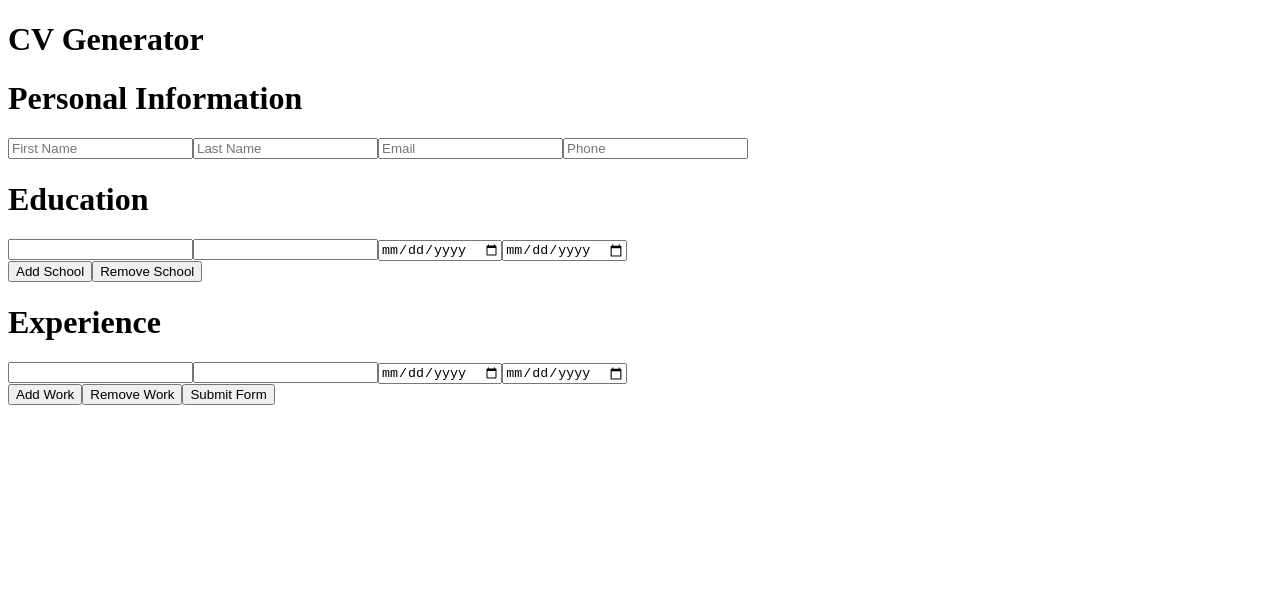
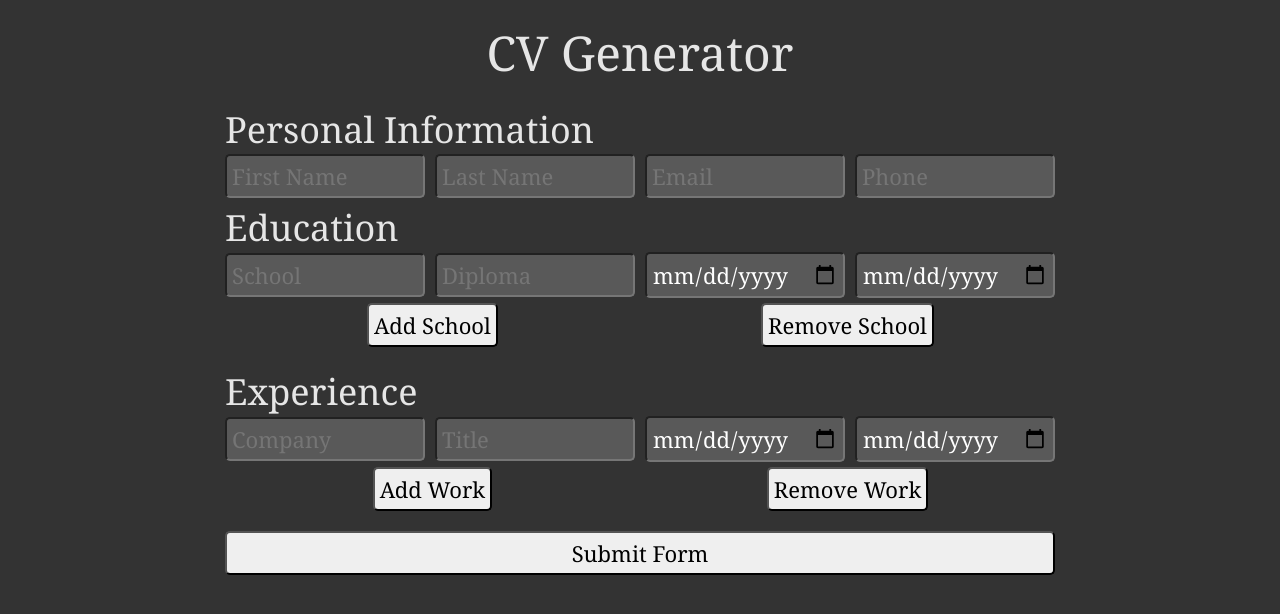
Before and after one commit to skaisanlahti/cv-generator, a React (Create React App) app: page / in a window 1280 px wide. Shown: the top 614 px of the page. Built offline with nearby package versions, Linux system fonts and the light colour scheme.

Commit message:
Implement basic styles.

```diff
--- a/src/App.js
+++ b/src/App.js
@@ -69,9 +69,11 @@ class App extends Component {
     return (
       <div className="App">
         <h1>CV Generator</h1>
+        <h2>Personal Information</h2>
         <Information isSubmitted={this.state.isSubmitted} />
-        <h1>Education</h1>
+        <h2>Education</h2>
         {schools}
+        <div className="button-container">
           <FunctionButton
             text="Add School"
             handleClick={this.addEducationField}
@@ -82,8 +84,10 @@ class App extends Component {
             handleClick={this.removeEducationField}
             isSubmitted={this.state.isSubmitted}
           />
-        <h1>Experience</h1>
+        </div>
+        <h2>Experience</h2>
         {work}
+        <div className="button-container">
           <FunctionButton
             text="Add Work"
             handleClick={this.addExperienceField}
@@ -94,6 +98,7 @@ class App extends Component {
             handleClick={this.removeExperienceField}
             isSubmitted={this.state.isSubmitted}
           />
+        </div>
         <SubmitButton
           isSubmitted={this.state.isSubmitted}
           handleSubmit={this.handleSubmit}
--- a/src/components/Education.js
+++ b/src/components/Education.js
@@ -4,8 +4,16 @@ import FormField from "./FormField";
 const Education = (props) => {
   return (
     <div>
-      <FormField fieldType="text" isSubmitted={props.isSubmitted} />
-      <FormField fieldType="text" isSubmitted={props.isSubmitted} />
+      <FormField
+        placeholder="School"
+        fieldType="text"
+        isSubmitted={props.isSubmitted}
+      />
+      <FormField
+        placeholder="Diploma"
+        fieldType="text"
+        isSubmitted={props.isSubmitted}
+      />
       <FormField fieldType="date" isSubmitted={props.isSubmitted} />
       <FormField fieldType="date" isSubmitted={props.isSubmitted} />
     </div>
--- a/src/components/Experience.js
+++ b/src/components/Experience.js
@@ -4,8 +4,16 @@ import FormField from "./FormField";
 const Experience = (props) => {
   return (
     <div>
-      <FormField fieldType="text" isSubmitted={props.isSubmitted} />
-      <FormField fieldType="text" isSubmitted={props.isSubmitted} />
+      <FormField
+        placeholder="Company"
+        fieldType="text"
+        isSubmitted={props.isSubmitted}
+      />
+      <FormField
+        placeholder="Title"
+        fieldType="text"
+        isSubmitted={props.isSubmitted}
+      />
       <FormField fieldType="date" isSubmitted={props.isSubmitted} />
       <FormField fieldType="date" isSubmitted={props.isSubmitted} />
     </div>
--- a/src/components/FormField.js
+++ b/src/components/FormField.js
@@ -20,7 +20,7 @@ class FormField extends Component {
 
   render() {
     if (this.props.isSubmitted) {
-      return <p>Submit status: {this.state.value}</p>;
+      return <p>{this.state.value}</p>;
     } else {
       return (
         <input
--- a/src/components/Information.js
+++ b/src/components/Information.js
@@ -4,7 +4,6 @@ import FormField from "./FormField";
 const Information = (props) => {
   return (
     <div>
-      <h1>Personal Information</h1>
       <FormField
         placeholder="First Name"
         fieldType="text"
--- a/src/components/SubmitButton.js
+++ b/src/components/SubmitButton.js
@@ -2,9 +2,17 @@ import React from "react";
 
 function SubmitButton(props) {
   if (props.isSubmitted) {
-    return <button onClick={props.handleSubmit}>Edit Form</button>;
+    return (
+      <button className="submit-button" onClick={props.handleSubmit}>
+        Edit Form
+      </button>
+    );
   }
-  return <button onClick={props.handleSubmit}>Submit Form</button>;
+  return (
+    <button className="submit-button" onClick={props.handleSubmit}>
+      Submit Form
+    </button>
+  );
 }
 
 export default SubmitButton;
--- /dev/null
+++ b/src/index.css
@@ -0,0 +1,62 @@
+/* === App Styles ===
+============================================================================= */
+html {
+  background-color: hsl(0, 0%, 20%);
+  color: hsl(0, 0%, 90%);
+  font-family: Cambria, Cochin, Georgia, Times, "Times New Roman", serif;
+}
+
+body {
+  display: flex;
+  justify-content: center;
+}
+
+h1 {
+  font-size: 48px;
+  margin: 20px 0;
+  text-align: center;
+}
+
+h2 {
+  font-size: 36px;
+}
+
+p {
+  font-size: 22px;
+  padding: 5px;
+}
+
+input {
+  font-family: Cambria, Cochin, Georgia, Times, "Times New Roman", serif;
+  font-size: 22px;
+  width: 200px;
+  padding: 5px;
+  margin-right: 10px;
+  margin-bottom: 5px;
+  background-color: hsl(0, 0%, 35%);
+  color: hsl(0, 0%, 100%);
+  border-radius: 5px;
+}
+
+input:last-child {
+  margin-right: 0;
+}
+
+button {
+  font-family: Cambria, Cochin, Georgia, Times, "Times New Roman", serif;
+  font-size: 22px;
+  padding: 5px;
+  border-radius: 5px;
+}
+
+.button-container {
+  display: grid;
+  grid-template-columns: 1fr 1fr;
+  justify-items: center;
+  margin-bottom: 20px;
+}
+
+.submit-button {
+  display: block;
+  width: 100%;
+}
--- a/src/index.js
+++ b/src/index.js
@@ -1,6 +1,8 @@
 import React from "react";
 import ReactDOM from "react-dom";
 import App from "./App";
+import "./reset.css";
+import "./index.css";
 
 ReactDOM.render(
   <React.StrictMode>
@@ -8,7 +10,3 @@ ReactDOM.render(
   </React.StrictMode>,
   document.getElementById("root")
 );
-
-// If you want your app to work offline and load faster, you can change
-// unregister() to register() below. Note this comes with some pitfalls.
-// Learn more about service workers: https://bit.ly/CRA-PWA
--- /dev/null
+++ b/src/reset.css
@@ -0,0 +1,312 @@
+/*
+	HTML5 Reset :: style.css
+	----------------------------------------------------------
+	We have learned much from/been inspired by/taken code where offered from:
+
+	Eric Meyer					:: http://meyerweb.com
+	HTML5 Doctor				:: http://html5doctor.com
+	and the HTML5 Boilerplate	:: http://html5boilerplate.com
+
+-------------------------------------------------------------------------------*/
+
+/* Let's default this puppy out
+-------------------------------------------------------------------------------*/
+
+html,
+body,
+body div,
+span,
+object,
+iframe,
+h1,
+h2,
+h3,
+h4,
+h5,
+h6,
+p,
+blockquote,
+pre,
+abbr,
+address,
+cite,
+code,
+del,
+dfn,
+em,
+img,
+ins,
+kbd,
+q,
+samp,
+small,
+strong,
+sub,
+sup,
+var,
+b,
+i,
+dl,
+dt,
+dd,
+ol,
+ul,
+li,
+fieldset,
+form,
+label,
+legend,
+table,
+caption,
+tbody,
+tfoot,
+thead,
+tr,
+th,
+td,
+article,
+aside,
+figure,
+footer,
+header,
+menu,
+nav,
+section,
+time,
+mark,
+audio,
+video,
+details,
+summary {
+  margin: 0;
+  padding: 0;
+  border: 0;
+  font-size: 100%;
+  font-weight: normal;
+  vertical-align: baseline;
+  background: transparent;
+}
+
+main,
+article,
+aside,
+figure,
+footer,
+header,
+nav,
+section,
+details,
+summary {
+  display: block;
+}
+
+/* Handle box-sizing while better addressing child elements:
+   http://css-tricks.com/inheriting-box-sizing-probably-slightly-better-best-practice/ */
+html {
+  box-sizing: border-box;
+}
+
+*,
+*:before,
+*:after {
+  box-sizing: inherit;
+}
+
+/* consider resetting the default cursor: https://gist.github.com/murtaugh/5247154 */
+
+/* Responsive images and other embedded objects */
+/* if you don't have full control over `img` tags (if you have to overcome attributes), consider adding height: auto */
+img,
+object,
+embed {
+  max-width: 100%;
+}
+
+/*
+   Note: keeping IMG here will cause problems if you're using foreground images as sprites.
+	In fact, it *will* cause problems with Google Maps' controls at small size.
+	If this is the case for you, try uncommenting the following:
+
+#map img {
+		max-width: none;
+}
+*/
+
+/* force a vertical scrollbar to prevent a jumpy page */
+html {
+  overflow-y: scroll;
+}
+
+/* we use a lot of ULs that aren't bulleted.
+	you'll have to restore the bullets within content,
+	which is fine because they're probably customized anyway */
+ul {
+  list-style: none;
+}
+
+blockquote,
+q {
+  quotes: none;
+}
+
+blockquote:before,
+blockquote:after,
+q:before,
+q:after {
+  content: "";
+  content: none;
+}
+
+a {
+  margin: 0;
+  padding: 0;
+  font-size: 100%;
+  vertical-align: baseline;
+  background: transparent;
+}
+
+del {
+  text-decoration: line-through;
+}
+
+abbr[title],
+dfn[title] {
+  border-bottom: 1px dotted #000;
+  cursor: help;
+}
+
+/* tables still need cellspacing="0" in the markup */
+table {
+  border-collapse: separate;
+  border-spacing: 0;
+}
+th {
+  font-weight: bold;
+  vertical-align: bottom;
+}
+td {
+  font-weight: normal;
+  vertical-align: top;
+}
+
+hr {
+  display: block;
+  height: 1px;
+  border: 0;
+  border-top: 1px solid #ccc;
+  margin: 1em 0;
+  padding: 0;
+}
+
+input,
+select {
+  vertical-align: middle;
+}
+
+pre {
+  white-space: pre; /* CSS2 */
+  white-space: pre-wrap; /* CSS 2.1 */
+  white-space: pre-line; /* CSS 3 (and 2.1 as well, actually) */
+  word-wrap: break-word; /* IE */
+}
+
+input[type="radio"] {
+  vertical-align: text-bottom;
+}
+input[type="checkbox"] {
+  vertical-align: bottom;
+}
+.ie7 input[type="checkbox"] {
+  vertical-align: baseline;
+}
+.ie6 input {
+  vertical-align: text-bottom;
+}
+
+select,
+input,
+textarea {
+  font: 99% sans-serif;
+}
+
+table {
+  font-size: inherit;
+  font: 100%;
+}
+
+small {
+  font-size: 85%;
+}
+
+strong {
+  font-weight: bold;
+}
+
+td,
+td img {
+  vertical-align: top;
+}
+
+/* Make sure sup and sub don't mess with your line-heights http://gist.github.com/413930 */
+sub,
+sup {
+  font-size: 75%;
+  line-height: 0;
+  position: relative;
+}
+sup {
+  top: -0.5em;
+}
+sub {
+  bottom: -0.25em;
+}
+
+/* standardize any monospaced elements */
+pre,
+code,
+kbd,
+samp {
+  font-family: monospace, sans-serif;
+}
+
+/* hand cursor on clickable elements */
+.clickable,
+label,
+input[type="button"],
+input[type="submit"],
+input[type="file"],
+button {
+  cursor: pointer;
+}
+
+/* Webkit browsers add a 2px margin outside the chrome of form elements */
+button,
+input,
+select,
+textarea {
+  margin: 0;
+}
+
+/* make buttons play nice in IE */
+button,
+input[type="button"] {
+  width: auto;
+  overflow: visible;
+}
+
+/* scale images in IE7 more attractively */
+.ie7 img {
+  -ms-interpolation-mode: bicubic;
+}
+
+/* prevent BG image flicker upon hover
+   (commented out as usage is rare, and the filter syntax messes with some pre-processors)
+.ie6 html {filter: expression(document.execCommand("BackgroundImageCache", false, true));}
+*/
+
+/* let's clear some floats */
+.clearfix:after {
+  content: " ";
+  display: block;
+  clear: both;
+}
```
Lines whose indentation alone changed are shown as unchanged.
